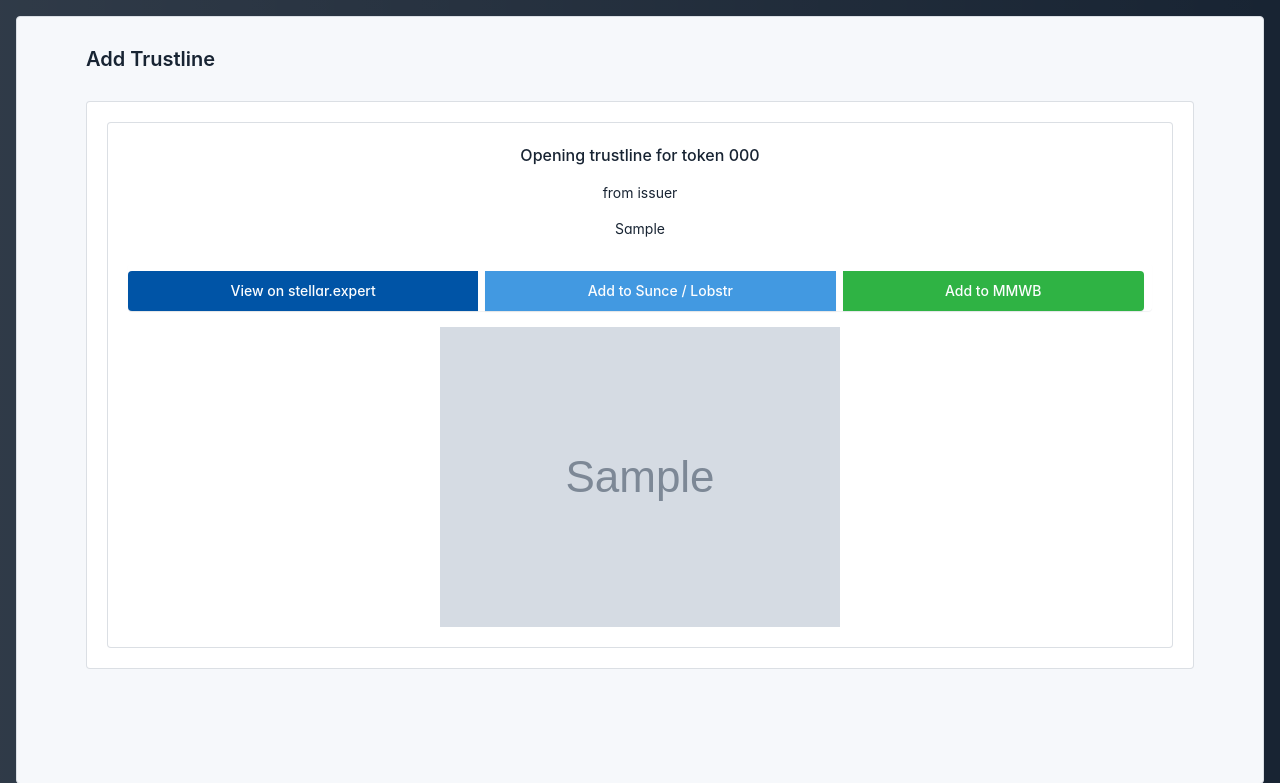
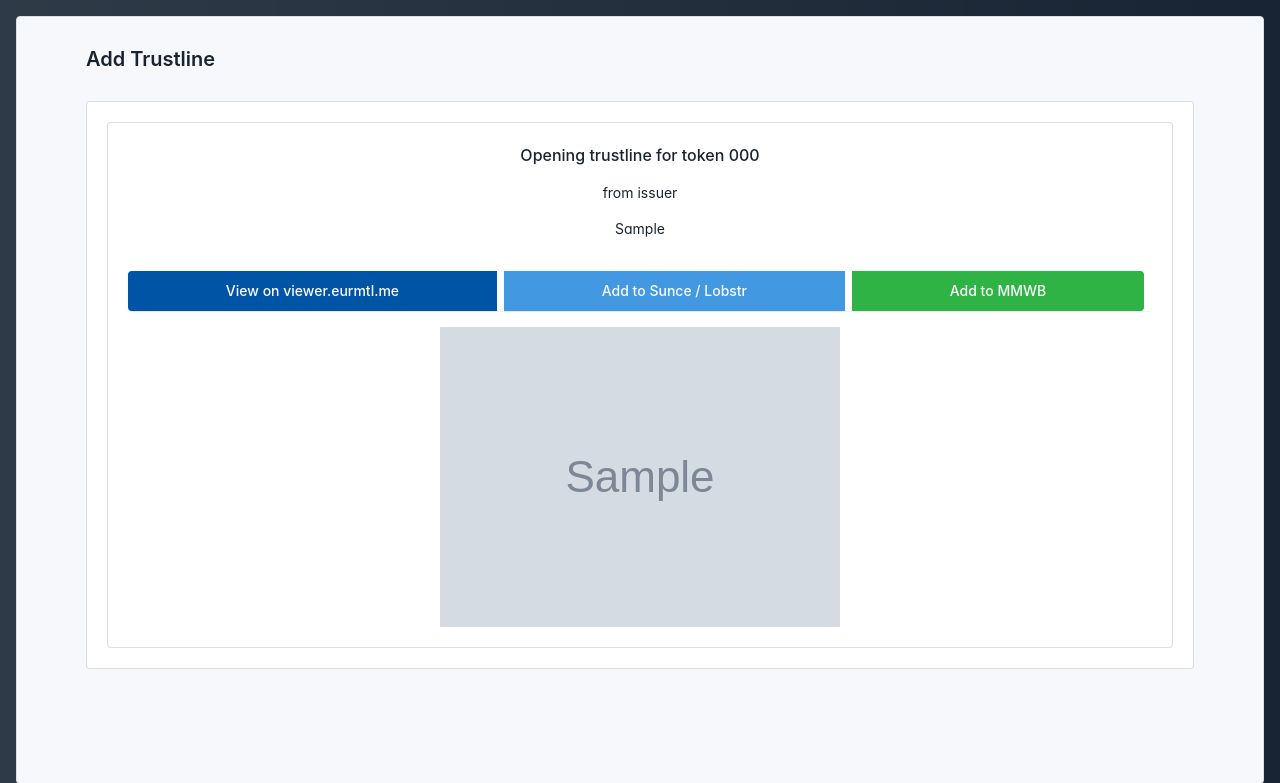
Before and after one commit to attid/eurmtl.me, a Python web app: template templates/tabler_asset.html in a window 1280 px wide. Shown: the top 783 px of the page. Run offline with Jinja, Linux system fonts and the light colour scheme; the template is opened without the code that fills it: most values are stand-ins (such as "Sample title", 1, 10 or a date in 2020); grey boxes marked "Sample" are stand-in pictures; some web fonts are replaced.

Commit message:
🛠️ refactor(linking): Update all external URLs to use viewer.eurmtl.me domain across templates, JS, and helper functions

```diff
--- a/static/js/main.js
+++ b/static/js/main.js
@@ -9,7 +9,7 @@ function viewAccount(element) {
     var destinationValue = $(element).closest('.row').find('.account-input').val().trim();
 
     if (destinationValue.length === 56) {
-        window.open('https://stellar.expert/explorer/public/account/' + destinationValue, '_blank');
+        window.open('https://viewer.eurmtl.me/offer/' + destinationValue, '_blank');
     } else {
         showToast('Адрес должен содержать 56 символов', 'warning');
 
@@ -20,7 +20,7 @@ function viewAsset(element) {
     var destinationValue = $(element).closest('.row').find('.account-input').val().trim();
 
     if (destinationValue.length > 2) {
-        window.open('https://stellar.expert/explorer/public/asset/' + destinationValue, '_blank');
+        window.open('https://viewer.eurmtl.me/asset/' + destinationValue, '_blank');
     } else {
         showToast('Ассет не выбран', 'warning');
     }
@@ -211,7 +211,7 @@ function generateAccountSelector(fieldName = "sourceAccount",
 function viewPool(element) {
     var poolId = $(element).closest('.row').find('.account-input').val().trim();
     if (poolId.length === 64) {
-        window.open('https://stellar.expert/explorer/public/liquidity-pool/' + poolId, '_blank');
+        window.open('https://viewer.eurmtl.me/offer/pool/' + poolId, '_blank');
     } else {
         showToast('Pool ID должен содержать 64 символа', 'warning');
     }
--- a/templates/tabler_asset.html
+++ b/templates/tabler_asset.html
@@ -16,9 +16,9 @@
         </p>
 
         <div class="btn-group d-flex mb-3 flex-wrap">
-            <a href="https://stellar.expert/explorer/public/asset/{{ asset_code }}-{{ asset_issuer }}" target="_blank"
+            <a href="https://viewer.eurmtl.me/asset/{{ asset_code }}-{{ asset_issuer }}" target="_blank"
                class="btn btn-primary me-2 mt-2">
-                View on stellar.expert
+                View on viewer.eurmtl.me
             </a>
             <a href="{{ qr_text }}" target="_blank" class="btn btn-info me-2 mt-2" id="sunceButton" onclick="return handleSunceButtonClick(event)">
                 Add to Sunce / Lobstr
--- a/templates/tabler_laboratory.html
+++ b/templates/tabler_laboratory.html
@@ -153,7 +153,7 @@
 {% endblock %}
 
 {% block bottom_scripts %}
-<script src="/static/js/main.js?6_1"></script>
+<script src="/static/js/main.js?6_20"></script>
 <script src="/static/js/xdr_decode_toggle.js"></script>
 <script src="/static/js/stellar-sdk.min.js"></script>
 <script>
--- a/templates/tabler_sign_all.html
+++ b/templates/tabler_sign_all.html
@@ -74,7 +74,7 @@
             <td class="description">{{ transaction.description[:30] }}</td>
             <td>
                 {% if transaction.source_account and transaction.source_account|length > 8 %}
-                    <a href="https://stellar.expert/explorer/public/account/{{ transaction.source_account }}" target="_blank" title="{{ transaction.source_account }}">
+                    <a href="https://viewer.eurmtl.me/account/{{ transaction.source_account }}" target="_blank" title="{{ transaction.source_account }}">
                         {{ transaction.source_account[:4] }}..{{ transaction.source_account[-4:] }}
                     </a>
                 {% endif %}
```
Also changed, not shown: other/stellar_tools.py (+8 -8 lines), templates/tabler_sign_sign.html (+6 -6 lines).
